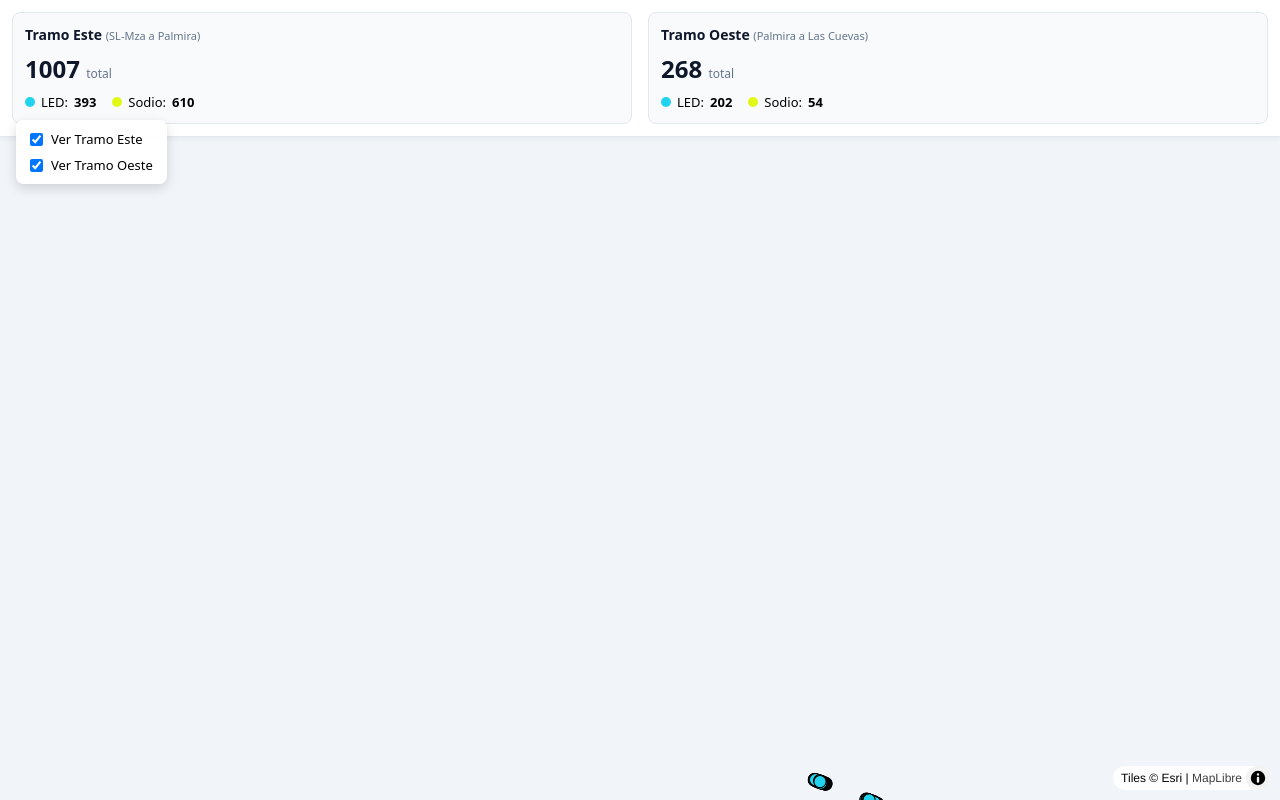
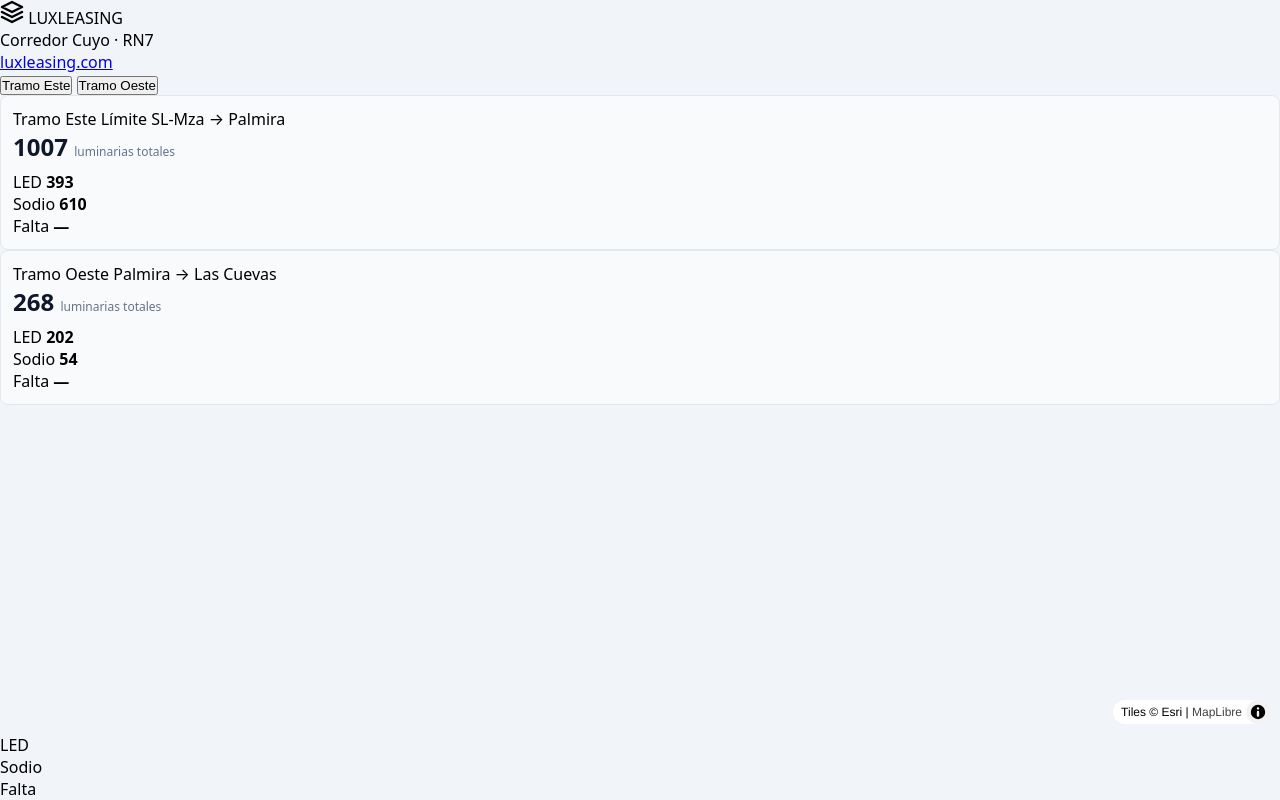
Before and after one commit to luxleasing/corredor_cuyo, a plain HTML site: page index.html in a window 1280 px wide. Drawn offline with nearby package versions, Linux system fonts and the light colour scheme; no server answers.

Commit message:
Update index.html

```diff
--- a/index.html
+++ b/index.html
@@ -4,52 +4,77 @@
   <meta charset="UTF-8">
   <meta name="viewport" content="width=device-width, initial-scale=1.0">
   <title>Corredor Cuyo · Tramos</title>
-  <!-- CSS de MapLibre -->
   <link href="https://unpkg.com/maplibre-gl@4.7.0/dist/maplibre-gl.css" rel="stylesheet">
-  <!-- Nuestro CSS -->
   <link rel="stylesheet" href="styles.css">
 </head>
 <body>
 
-  <!-- Panel Superior de KPIs -->
-  <div id="panel-kpis">
+  <!-- HEADER -->
+  <header id="app-header">
+    <div class="logo-container">
+      <!-- Reemplazá este SVG por tu <img src="logo.png"> si lo tenés -->
+      <svg width="24" height="24" viewBox="0 0 24 24" fill="none" stroke="currentColor" stroke-width="2.5" stroke-linecap="round" stroke-linejoin="round">
+        <path d="M12 2L2 7l10 5 10-5-10-5zM2 17l10 5 10-5M2 12l10 5 10-5"/>
+      </svg>
+      <span class="logo-text">LUXLEASING</span>
+    </div>
+    <div class="header-title">Corredor Cuyo · RN7</div>
+    <a href="https://luxleasing.com" target="_blank" class="header-link">luxleasing.com</a>
+  </header>
 
-    <!-- Tramo Este -->
+  <!-- CONTROLES DE CAPAS (Botones) -->
+  <div id="layer-controls">
+    <button id="btn-este" class="active" onclick="toggleLayer('este')">
+      <span class="dot led"></span> Tramo Este
+    </button>
+    <button id="btn-oeste" class="active" onclick="toggleLayer('oeste')">
+      <span class="dot sodio"></span> Tramo Oeste
+    </button>
+  </div>
+
+  <!-- KPIs -->
+  <div id="kpi-container">
     <div class="kpi-card">
-      <h2>Tramo Este <span class="subtitulo">(SL-Mza a Palmira)</span></h2>
+      <div class="kpi-header">
+        <span class="kpi-title">Tramo Este</span>
+        <span class="kpi-sub">Límite SL-Mza → Palmira</span>
+      </div>
       <div class="kpi-total">
-        <strong id="total-este">—</strong> <span>total</span>
+        <strong id="total-este">—</strong> <span>luminarias totales</span>
       </div>
-      <div class="kpi-detalle">
-        <div class="item led"><span class="color-dot"></span> LED: <strong id="led-este">—</strong></div>
-        <div class="item sodio"><span class="color-dot"></span> Sodio: <strong id="sodio-este">—</strong></div>
+      <div class="kpi-details">
+        <div class="kpi-row"><span class="dot led"></span> LED <strong id="led-este">—</strong></div>
+        <div class="kpi-row"><span class="dot sodio"></span> Sodio <strong id="sodio-este">—</strong></div>
+        <div class="kpi-row"><span class="dot falta"></span> Falta <strong id="falta-este">—</strong></div>
       </div>
     </div>
 
-    <!-- Tramo Oeste -->
     <div class="kpi-card">
-      <h2>Tramo Oeste <span class="subtitulo">(Palmira a Las Cuevas)</span></h2>
+      <div class="kpi-header">
+        <span class="kpi-title">Tramo Oeste</span>
+        <span class="kpi-sub">Palmira → Las Cuevas</span>
+      </div>
       <div class="kpi-total">
-        <strong id="total-oeste">—</strong> <span>total</span>
+        <strong id="total-oeste">—</strong> <span>luminarias totales</span>
       </div>
-      <div class="kpi-detalle">
-        <div class="item led"><span class="color-dot"></span> LED: <strong id="led-oeste">—</strong></div>
-        <div class="item sodio"><span class="color-dot"></span> Sodio: <strong id="sodio-oeste">—</strong></div>
+      <div class="kpi-details">
+        <div class="kpi-row"><span class="dot led"></span> LED <strong id="led-oeste">—</strong></div>
+        <div class="kpi-row"><span class="dot sodio"></span> Sodio <strong id="sodio-oeste">—</strong></div>
+        <div class="kpi-row"><span class="dot falta"></span> Falta <strong id="falta-oeste">—</strong></div>
       </div>
     </div>
-
   </div>
 
-  <!-- Panel de Control (Checkboxes para prender/apagar capas) -->
-  <div id="panel-controles">
-    <label><input type="checkbox" id="chk-este" checked> Ver Tramo Este</label>
-    <label><input type="checkbox" id="chk-oeste" checked> Ver Tramo Oeste</label>
+  <!-- MAPA -->
+  <div id="mapa"></div>
+
+  <!-- LEYENDA FLOTANTE -->
+  <div id="leyenda">
+    <div class="leyenda-item"><span class="dot led"></span> LED</div>
+    <div class="leyenda-item"><span class="dot sodio"></span> Sodio</div>
+    <div class="leyenda-item"><span class="dot falta"></span> Falta</div>
   </div>
 
-  <!-- El Mapa -->
-  <div id="mapa"></div>
-
-  <!-- Scripts -->
   <script src="https://unpkg.com/maplibre-gl@4.7.0/dist/maplibre-gl.js"></script>
   <script src="config.js"></script>
   <script src="app.js"></script>
```
